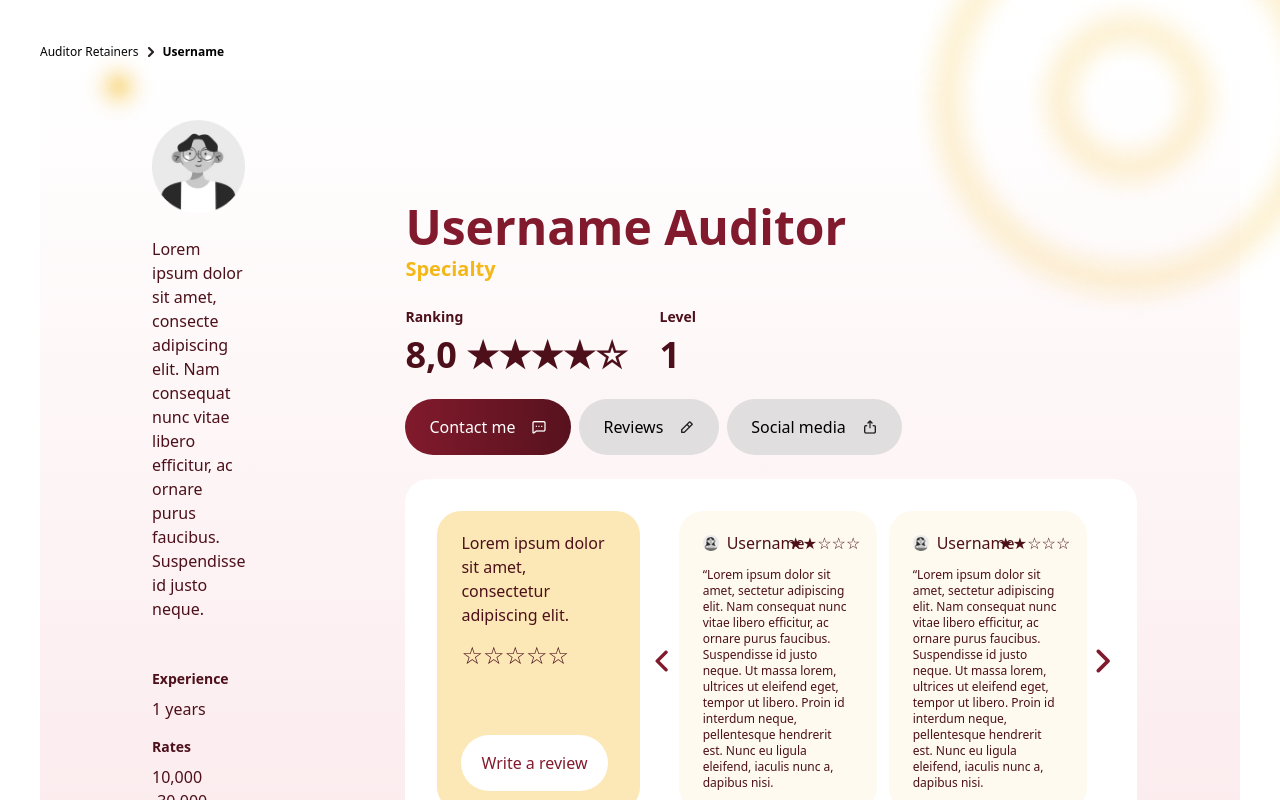
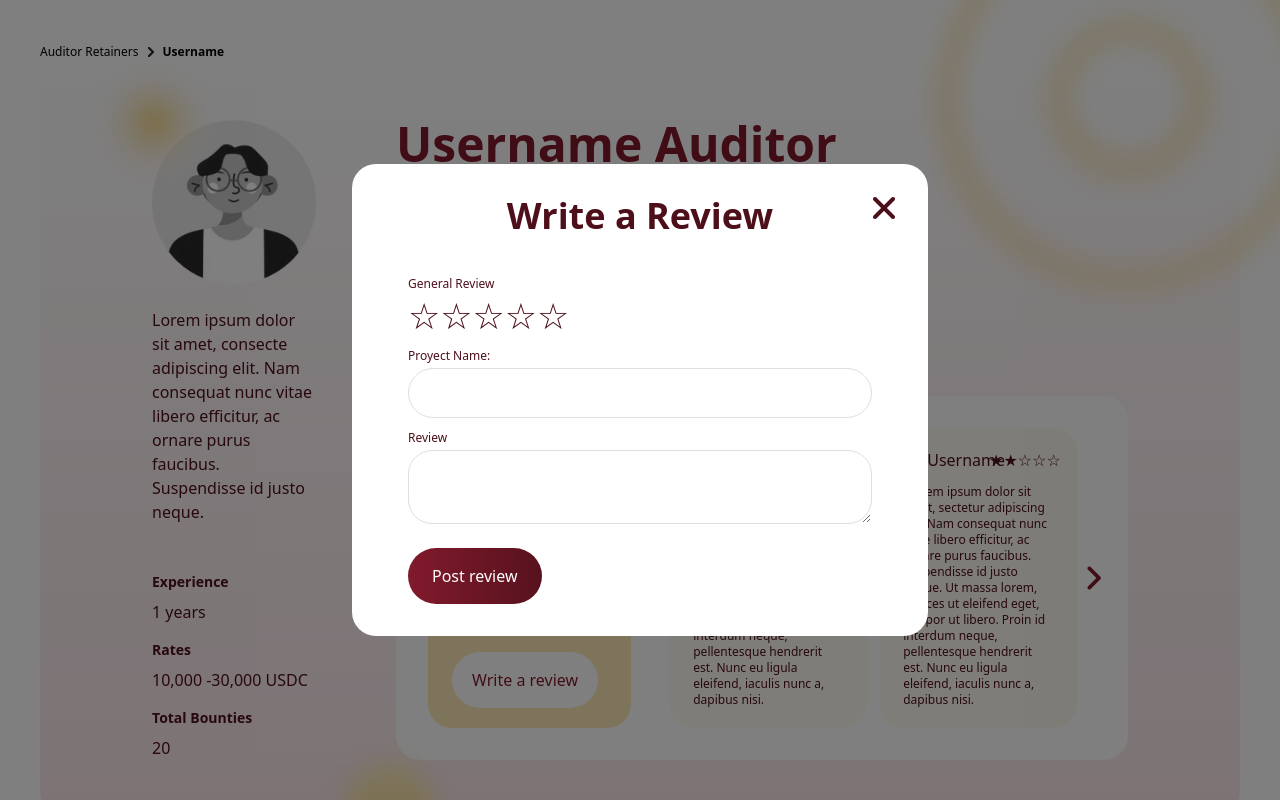
Before and after one commit to anthonellarua/dashboard-audit-solutions, a Next.js app: page /profile-auditor-2/profile-auditor-2 in a window 1280 px wide. Both pictures are taken after a click on the button "Write a review". Shown: the top 800 px of the page. Built offline with nearby package versions, Linux system fonts and the light colour scheme.

Commit message:
modal profile auditor 2

```diff
--- a/pages/profile-auditor-1/profile-auditor-1.module.scss
+++ b/pages/profile-auditor-1/profile-auditor-1.module.scss
@@ -10,7 +10,7 @@
         }
     }
     &__container{
-        @apply flex justify-between items-center w-full rounded-3xl px-28 py-14 gap-40 bg-gradient-1;
+        @apply flex justify-between items-center w-full rounded-3xl px-28 py-14 gap-20 bg-gradient-1;
     }
     &__userdata{
         @apply flex flex-col w-1/4  gap-12 ;
--- a/pages/profile-auditor-2/profile-auditor-2.jsx
+++ b/pages/profile-auditor-2/profile-auditor-2.jsx
@@ -1,26 +1,20 @@
 import styles from "./profile-auditor-2.module.scss"
 import Image from "next/image";
 
-import React from "react";
+import React, { useState } from "react";
 import { Navigation } from "swiper/modules";
 import { Swiper, SwiperSlide } from "swiper/react";
 import "swiper/css";
 import "swiper/css/navigation";
+import ReviewModal from "./review-modal";
 
 
 export default function ProfileAuditor2() {
+    const [isModalOpen, setIsModalOpen] = useState(false);
 
-    /*
-    useEffect(() => {
-        const swiper = new Swiper('.reviewsSlider', {
-            navigation: {
-                nextEl: '.swiper-button-next',
-                prevEl: '.swiper-button-prev',
-            },
-        });
-    }, []);
+    const openModal = () => setIsModalOpen(true);
+    const closeModal = () => setIsModalOpen(false);
 
-    */
     return (
         <>
             <div className={styles.profile}>
@@ -77,7 +71,7 @@ export default function ProfileAuditor2() {
                                     <p>Lorem ipsum dolor sit amet, consectetur adipiscing elit. </p>
                                     <p>☆☆☆☆☆</p>
                                 </div>
-                                <button>Write a review</button>
+                                <button onClick={openModal}>Write a review</button>
                             </div>
                             <div className={styles.profile__usercontact__slidercontainer}>
                                 <Swiper
@@ -138,6 +132,7 @@ export default function ProfileAuditor2() {
                 </div>
                 <Image width={140} height={140} src="/degrade-type2.png" alt="" className={styles.profile__firstcircle} />
                 <Image width={370} height={370} src="/gradient-circle.png" alt="" className={styles.profile__gradientcircle} />
+                <ReviewModal isOpen={isModalOpen} onRequestClose={closeModal} />
             </div>
         </>
     );
--- a/pages/profile-auditor-2/profile-auditor-2.module.scss
+++ b/pages/profile-auditor-2/profile-auditor-2.module.scss
@@ -10,7 +10,7 @@
         }
     }
     &__container{
-        @apply flex justify-between items-center w-full rounded-3xl px-28 py-14 gap-40 bg-gradient-1;
+        @apply flex justify-between items-center w-full rounded-3xl px-28 py-14 gap-20 bg-gradient-1;
     }
     &__userdata{
         @apply flex flex-col w-1/4  gap-12 ;
--- /dev/null
+++ b/pages/profile-auditor-2/review-modal.jsx
@@ -0,0 +1,32 @@
+import styles from "./review-modal.module.scss";
+import Image from "next/image";
+
+const ReviewModal = ({ isOpen, onRequestClose }) => {
+    if (!isOpen) return null;
+
+    return (
+        <div className={styles.overlay}>
+            <div className={styles.overlay__modal}>
+                <h2>Write a Review</h2>
+                <form>
+                    <div>
+                        <span>General Review</span>
+                        <span className={styles.overlay__modal__stars}>☆☆☆☆☆</span>
+                    </div>
+                    <div>
+                        <span>Proyect Name:</span>
+                        <input />
+                    </div>
+                    <div>
+                        <span>Review</span>
+                        <textarea />
+                    </div>
+                    <button type="submit" className={styles.overlay__submitbutton}>Post review</button>
+                </form>
+                <button type="button" onClick={onRequestClose} className={styles.overlay__closebutton}><Image width={24} height={24} src="/icons/close-icon.png"/></button>
+            </div>
+        </div>
+    );
+};
+
+export default ReviewModal;
--- /dev/null
+++ b/pages/profile-auditor-2/review-modal.module.scss
@@ -0,0 +1,33 @@
+.overlay{
+    @apply fixed top-0 right-0 left-0 bottom-0 flex items-center justify-center z-50 bg-black bg-opacity-50;
+    &__modal {
+        @apply relative flex flex-col w-full max-w-xl py-8 px-14 gap-10 rounded-3xl text-primary_600_v2 bg-white;
+        h2{
+            @apply w-full text-center text-4xl font-black;
+        }
+        &__stars {
+            @apply text-4xl;
+        }
+        form{
+            @apply flex flex-col gap-3;
+        }
+    }
+    form>div{
+        @apply flex flex-col gap-1;
+        span:nth-child(1){
+            @apply text-xs;
+        }
+        input{
+            @apply border-[1px] border-neutral_gray_200_v2 py-3 px-4 rounded-full;
+        }
+        textarea{
+            @apply border-[1px] border-neutral_gray_200_v2 py-3 px-4 rounded-3xl;
+        }
+    }
+    &__submitbutton {
+        @apply flex items-center justify-center rounded-full w-fit mt-3 px-6 py-4 gap-4 text-white text-base font-medium cursor-pointer bg-gradient-6;
+    }
+    &__closebutton {
+        @apply absolute right-8;
+    }
+}
```
Also changed, not shown: public/icons/close-icon.png (added).
